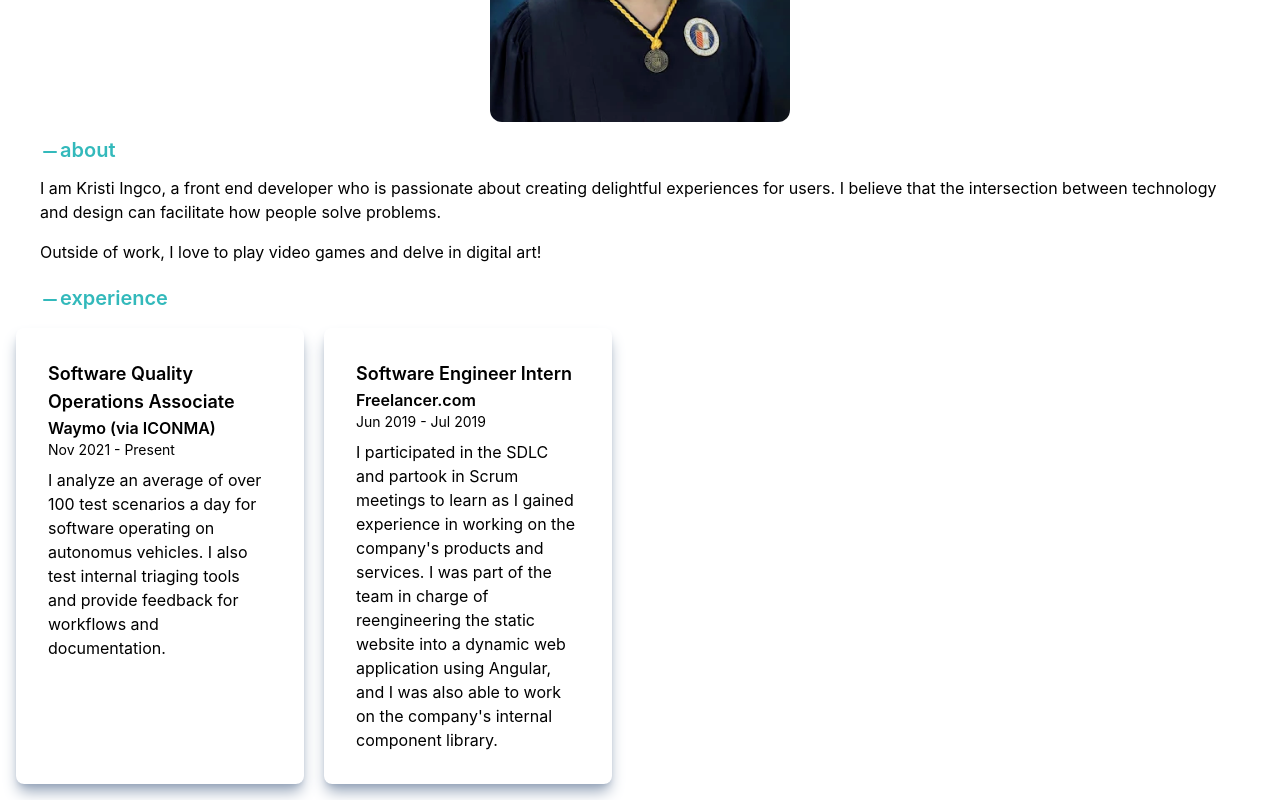
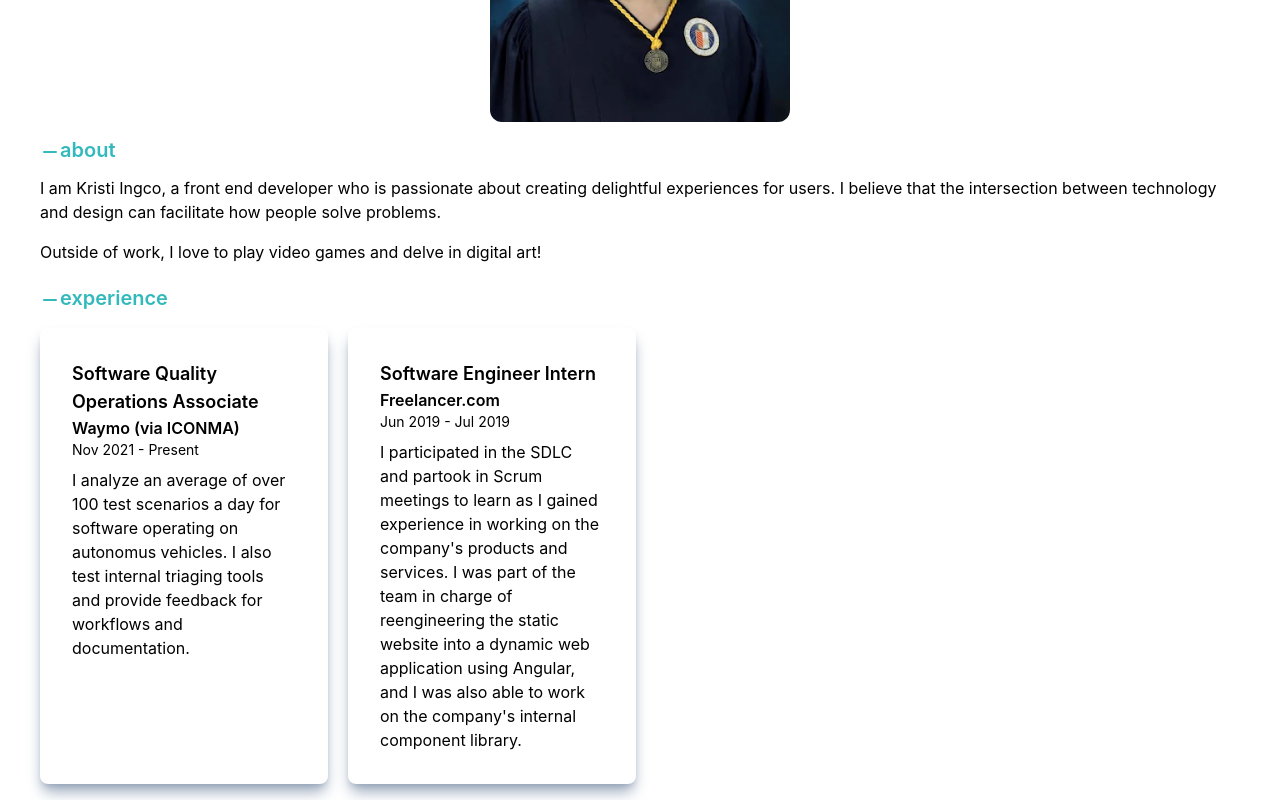
Before and after one commit to kristiingco/portfolio, a Next.js app: page / in a window 1280 px wide. Shown: the part 1030-1830 px from the top of the page. Built offline with nearby package versions, Linux system fonts and the light colour scheme.

Commit message:
Fix padding for sections with cards

```diff
--- a/components/SectionCards.js
+++ b/components/SectionCards.js
@@ -4,7 +4,7 @@ import Card from "./Card";
 const SectionCards = ({ data }) => {
   return (
     <div className="">
-      <div className="flex overflow-x-auto overflow-y-hidden gap-5 p-4 justify-start">
+      <div className="flex overflow-x-auto overflow-y-hidden gap-5 p-4 pl-10 justify-start">
         {data.map(({ title, company, duration, description }, idx) => (
           <Card
             key={idx}
```
